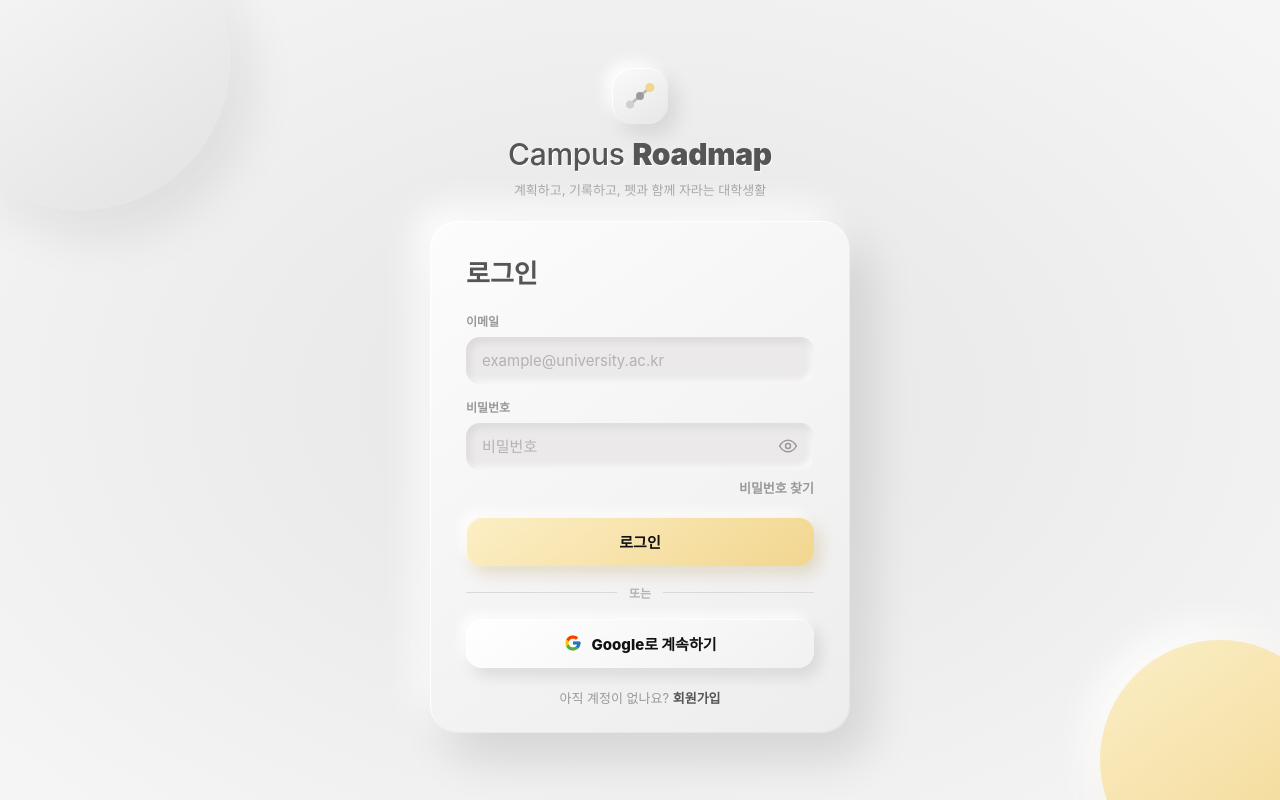
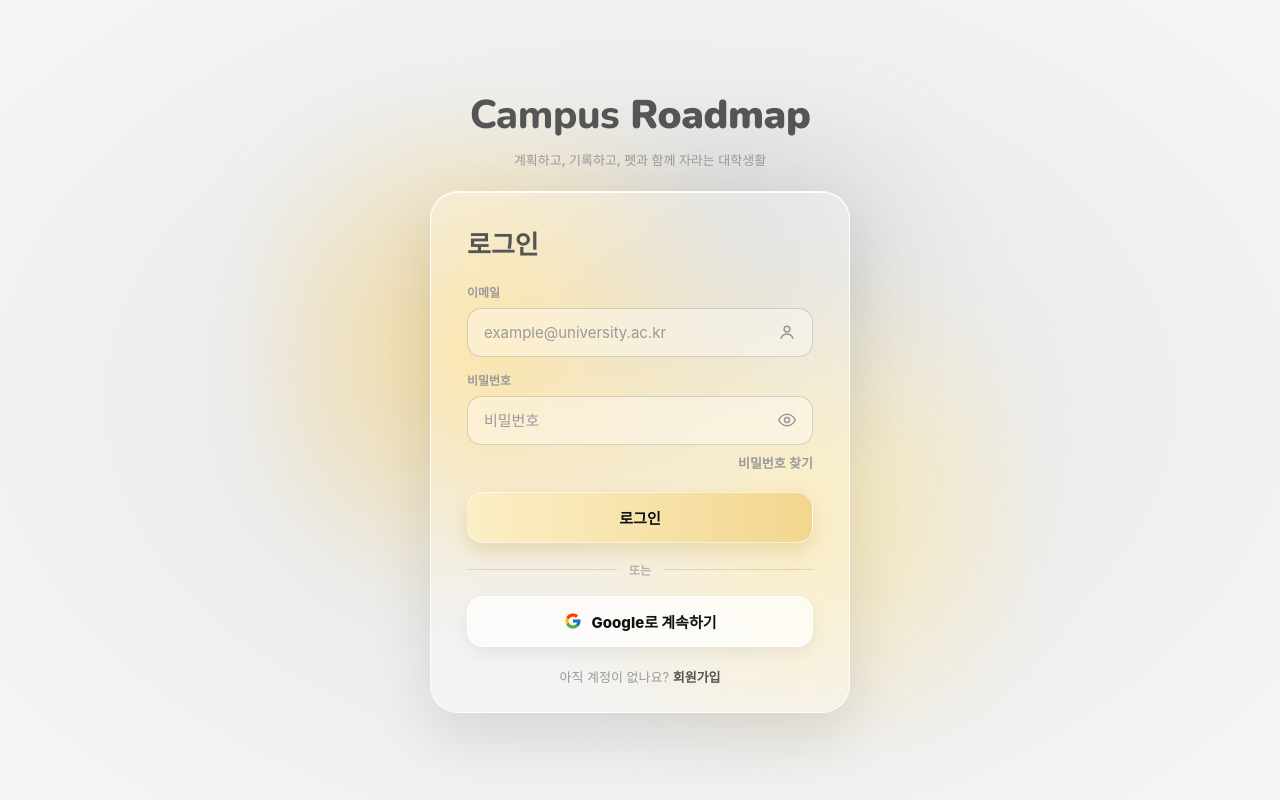
Before and after one commit to 2026ENDPoinT/team14, a React (Vite) app in the folder frontend/: page /login in a window 1280 px wide. Built offline with nearby package versions, Linux system fonts and the light colour scheme; no server answers.

Commit message:
feat: 로그인 화면 디자인 수정 (로고 제거, 이메일 칸 아이콘 추가)
Co-Authored-By: Claude Opus 5.5 <noreply@anthropic.com>

```diff
--- a/frontend/src/features/login/Login.css
+++ b/frontend/src/features/login/Login.css
@@ -1,7 +1,10 @@
+/* 서비스 이름용 둥근 글꼴 (Google Fonts, 영문만) */
+@import url('https://fonts.googleapis.com/css2?family=Nunito:wght@800;900&display=swap');
+
 /* 로그인 화면 스타일
    색·그림자·모서리는 로드맵·일기 화면과 같다. (변수는 DiaryEditor.css의 .diary-page) */
 
-/* 배경: 가운데가 살짝 진한 회색 그라데이션 + 떠 있는 입체 원 장식 */
+/* 배경: 가운데가 살짝 진한 회색 그라데이션 */
 .lg-page {
   display: flex;
   align-items: center;
@@ -11,30 +14,6 @@
       #ececec 45%,
       var(--rm-bg) 100%);
 }
-.lg-page::before,
-.lg-page::after {
-  content: '';
-  position: fixed;
-  border-radius: 50%;
-  background: linear-gradient(145deg, #fafafa, #e2e2e2);
-  box-shadow: 20px 26px 50px rgba(0, 0, 0, 0.08), -16px -16px 40px rgba(255, 255, 255, 0.9);
-  pointer-events: none;
-}
-.lg-page::before {
-  top: -90px;
-  left: -70px;
-  width: 300px;
-  height: 300px;
-}
-.lg-page::after {
-  right: -60px;
-  bottom: -80px;
-  width: 240px;
-  height: 240px;
-  background: linear-gradient(145deg, #fbefc8, #f2d68f); /* 노란 원 하나로 포인트 */
-  box-shadow: 18px 22px 44px rgba(170, 130, 40, 0.18), -14px -14px 36px rgba(255, 255, 255, 0.85);
-}
-
 /* 서비스 이름 + 카드를 세로로 가운데 */
 .lg-main {
   position: relative;
@@ -55,21 +34,11 @@
   align-items: center;
   text-align: center;
 }
-.lg-logo {
-  display: grid;
-  place-items: center;
-  width: 56px;
-  height: 56px;
-  margin-bottom: 12px;
-  border-radius: 20px;
-  background: linear-gradient(145deg, #fbfbfb, #e6e6e6);
-  box-shadow: 8px 10px 20px rgba(0, 0, 0, 0.1), -6px -6px 14px rgba(255, 255, 255, 0.95),
-    inset 1px 1px 0 rgba(255, 255, 255, 0.9);
-}
 .lg-name {
   margin: 0;
-  font-size: 30px;
-  font-weight: 500;
+  font-family: 'Nunito', var(--rm-font); /* 둥근 글꼴 (불러오지 못하면 기본 글꼴) */
+  font-size: 40px;
+  font-weight: 800;
   letter-spacing: -0.01em;
   color: var(--dy-ink);
   text-shadow: 1px 1px 0 #fff;
@@ -318,3 +287,108 @@
     padding: 32px 24px 28px;
   }
 }
+/* 휴대폰: 서비스 이름이 두 줄로 꺾이지 않게 */
+@media (max-width: 480px) {
+  .lg-name {
+    font-size: 34px;
+  }
+}
+
+/* ════════ 투명(유리) 버전 ════════
+   색은 그대로(회색 + 노랑), 카드·입력칸·버튼을 반투명하게 하고 뒤를 흐리게 비친다.
+   위의 입체(볼록) 스타일을 아래 규칙이 덮어쓴다. */
+
+/* 유리 뒤로 비칠 부드러운 색 번짐 (카드 뒤 가운데, 노랑 + 회색) */
+.lg-main::before {
+  content: '';
+  position: absolute;
+  top: 50%;
+  left: 50%;
+  z-index: -1;
+  width: min(760px, 120vw);
+  height: 620px;
+  transform: translate(-50%, -46%);
+  background:
+    radial-gradient(circle at 30% 38%, rgba(242, 214, 143, 0.9) 0, rgba(242, 214, 143, 0) 42%),
+    radial-gradient(circle at 72% 64%, rgba(248, 230, 173, 0.85) 0, rgba(248, 230, 173, 0) 40%),
+    radial-gradient(circle at 62% 26%, rgba(190, 190, 190, 0.55) 0, rgba(190, 190, 190, 0) 36%);
+  filter: blur(30px);
+  pointer-events: none;
+}
+
+.lg-name {
+  text-shadow: none;
+}
+
+.lg-card {
+  border: 1px solid rgba(255, 255, 255, 0.85);
+  background: rgba(255, 255, 255, 0.32);
+  box-shadow: 0 24px 60px rgba(0, 0, 0, 0.1), inset 0 1px 0 rgba(255, 255, 255, 0.9);
+  -webkit-backdrop-filter: blur(22px) saturate(140%);
+  backdrop-filter: blur(22px) saturate(140%);
+}
+
+/* 입력칸: 투명 + 가는 테두리 */
+.lg-input {
+  border: 1px solid rgba(85, 85, 85, 0.22);
+  background: rgba(255, 255, 255, 0.35);
+  box-shadow: none;
+  transition: border-color 0.2s, background 0.2s;
+}
+.lg-input:focus {
+  border-color: var(--rm-accent-dot);
+  background: rgba(255, 255, 255, 0.6);
+  box-shadow: 0 0 0 3px rgba(242, 214, 143, 0.35);
+}
+.lg-input::placeholder {
+  color: #9a9a9a;
+}
+
+/* 이메일 칸 오른쪽 아이콘 (비밀번호 칸의 눈 아이콘과 같은 자리) */
+.lg-icon-field {
+  position: relative;
+  display: block;
+}
+.lg-icon-field .lg-input {
+  padding-right: 48px;
+}
+.lg-icon-field__icon {
+  position: absolute;
+  top: 50%;
+  right: 16px;
+  display: grid;
+  color: #999;
+  transform: translateY(-50%);
+  pointer-events: none;
+}
+
+/* 버튼: 평평한 반투명 + 노란 그라데이션 */
+.lg-btn {
+  border: 1px solid rgba(255, 255, 255, 0.85);
+  background: rgba(255, 255, 255, 0.45);
+  box-shadow: 0 6px 16px rgba(0, 0, 0, 0.06);
+  -webkit-backdrop-filter: blur(10px);
+  backdrop-filter: blur(10px);
+}
+.lg-btn:active:not(:disabled) {
+  box-shadow: 0 2px 6px rgba(0, 0, 0, 0.08);
+}
+.lg-btn--accent {
+  border-color: rgba(255, 255, 255, 0.6);
+  background: linear-gradient(90deg, #fcefc6, #f2d68f);
+  box-shadow: 0 8px 20px rgba(170, 130, 40, 0.22);
+}
+.lg-btn--google {
+  background: rgba(255, 255, 255, 0.6);
+}
+
+.lg-or::before,
+.lg-or::after {
+  background: rgba(85, 85, 85, 0.18);
+}
+.lg-msg {
+  background: rgba(248, 230, 173, 0.7);
+}
+.lg-msg--error {
+  background: rgba(247, 225, 223, 0.8);
+}
--- a/frontend/src/pages/LoginPage.jsx
+++ b/frontend/src/pages/LoginPage.jsx
@@ -149,7 +149,6 @@ export default function LoginPage() {
       <main className="lg-main">
         {/* 서비스 이름 ([미확정] Campus Roadmap은 가칭) */}
         <header className="lg-brand">
-          <span className="lg-logo" aria-hidden="true"><RoadmapMark /></span>
           <p className="lg-name">Campus <strong>Roadmap</strong></p>
           <p className="lg-tagline">계획하고, 기록하고, 펫과 함께 자라는 대학생활</p>
         </header>
@@ -194,6 +193,7 @@ export default function LoginPage() {
 
                 <label className="lg-field">
                   <span className="lg-field__label">이메일</span>
+                  <span className="lg-icon-field">
                     <input
                       className="lg-input"
                       type="email"
@@ -203,6 +203,8 @@ export default function LoginPage() {
                       value={email}
                       onChange={(event) => setEmail(event.target.value)}
                     />
+                    <span className="lg-icon-field__icon" aria-hidden="true"><UserIcon /></span>
+                  </span>
                 </label>
 
                 {mode !== 'reset' && (
@@ -272,14 +274,13 @@ export default function LoginPage() {
   )
 }
 
-// 로고: 위로 이어지는 로드맵 노드 3개 (마지막은 노란 점)
-function RoadmapMark() {
+// 이메일 칸 사람 아이콘
+function UserIcon() {
   return (
-    <svg width="34" height="34" viewBox="0 0 24 24" fill="none">
-      <path d="M5 18L12 12L19 6" stroke="#bdbdbd" strokeWidth="2" strokeLinecap="round" />
-      <circle cx="5" cy="18" r="2.8" fill="#d0d0d0" />
-      <circle cx="12" cy="12" r="2.8" fill="#9a9a9a" />
-      <circle cx="19" cy="6" r="3.2" fill="#f2d68f" />
+    <svg width="20" height="20" viewBox="0 0 24 24" fill="none" stroke="currentColor"
+      strokeWidth="1.8" strokeLinecap="round" strokeLinejoin="round" aria-hidden="true">
+      <circle cx="12" cy="8.5" r="3.5" />
+      <path d="M5 19.5c1.2-3.3 3.9-5 7-5s5.8 1.7 7 5" />
     </svg>
   )
 }
```
Lines whose indentation alone changed are shown as unchanged.
